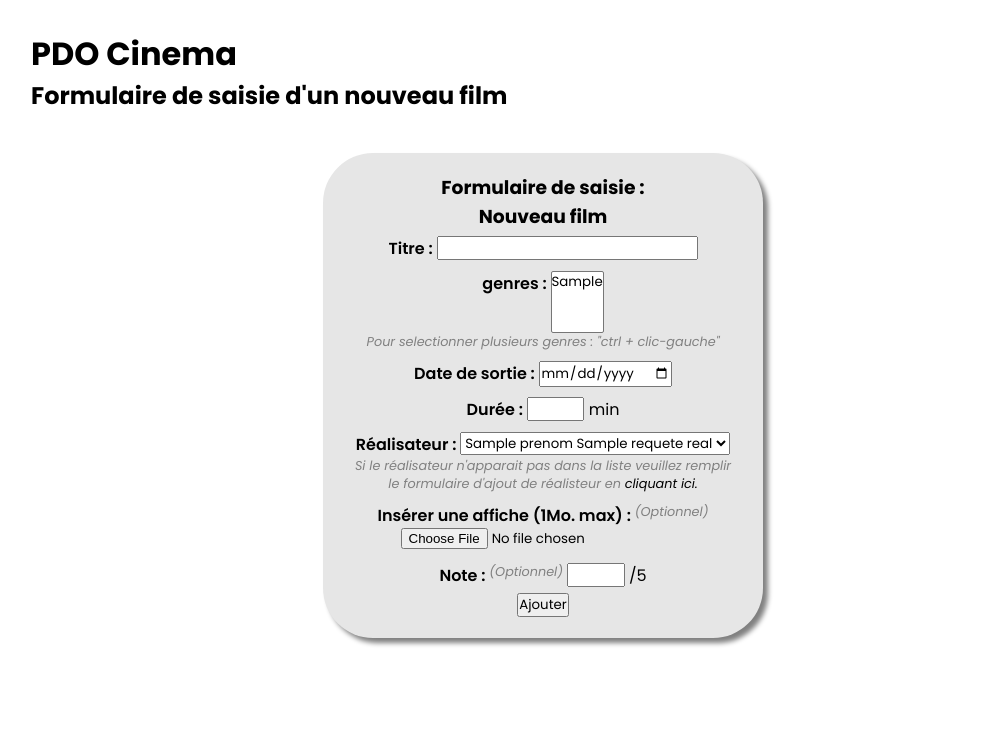
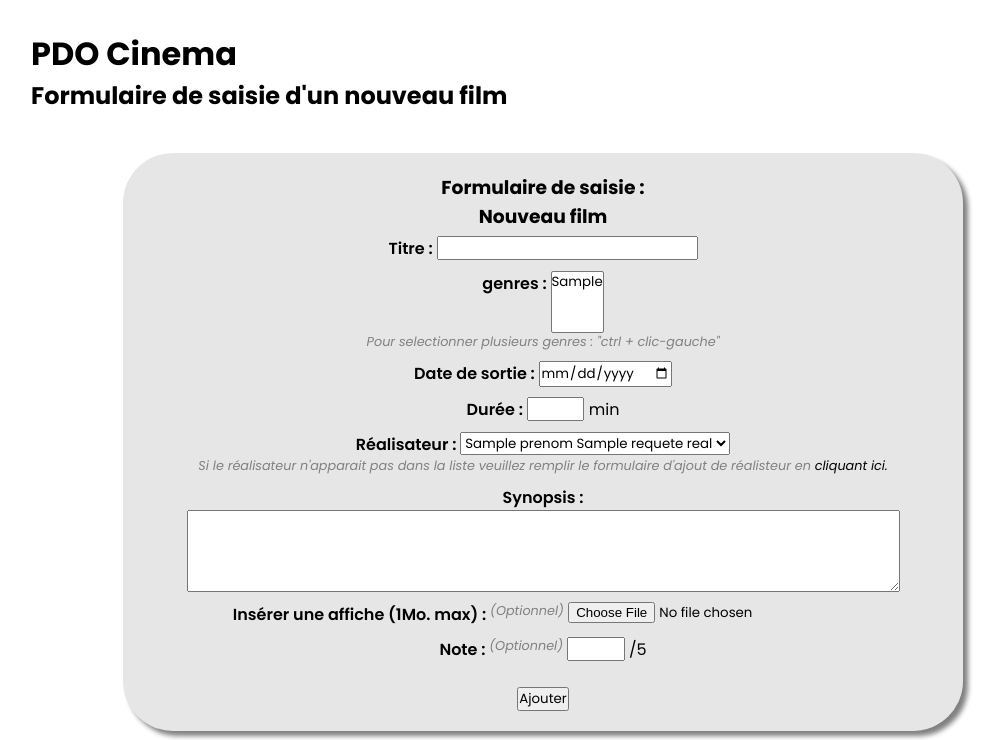
Before and after one commit to JeanNoLimit/appli_cinema, a PHP site: the page made by view/formulaireFilm.php in a window 1280 px wide. Shown: the part 60-800 px from the top of the page, without its empty margins (97-1099 px from the left). Run offline with PHP 8.4, Linux system fonts and the light colour scheme; the template is opened without the code that fills it: most values are stand-ins (such as "Sample title", 1, 10 or a date in 2020).

Commit message:
Ajout synopsis au formulaire + MAJ CSS

```diff
--- a/public/css/style.css
+++ b/public/css/style.css
@@ -225,7 +225,6 @@ table a:hover{
     text-align: center;
     padding: 20px;
     border-radius: 50px;
-    max-width: 400px;
     margin-top: 40px;
     background-color: #e6e6e6;
     box-shadow: 5px 5px 5px #808080;
@@ -239,7 +238,19 @@ table a:hover{
     font-style: italic;
     font-size: 0.8em ;
     color:#808080;
+}
 
+.formulaire_sm{
+    max-width: 400px;
+}
+
+.formulaire_film {
+    max-width: 800px;
+}
+
+textarea {
+    width: 90%;
+    height: 80px;
 }
 /* taille zone de saisie de la durée et note */
 .form_num{
@@ -251,6 +262,6 @@ table a:hover{
     font-weight: 600;
 }
 
-button {
-    margin-top: 30px;
+.button {
+    margin-top: 20px;
 }
--- a/view/formulaireCasting.php
+++ b/view/formulaireCasting.php
@@ -1,6 +1,6 @@
 <?php ob_start(); ?>
 
-<div class="formulaire">
+<div class="formulaire formulaire_sm">
     <form action="index.php?action=forumlaireCasting" method="post">
     <!-- Liste des films -->
     <div>
@@ -30,14 +30,14 @@
             </select>
     </div>
 
-       <input type="submit" value="Ajouter" name="submitCasting">
+       <input type="submit" value="Ajouter" name="submitCasting" class="button">
 
     </form>
 </div>
 
 <?php
 $titre="Formulaire Casting";
-$titre_secondaire="";
+$titre_secondaire="Formulaire de saisie d'un nouveau casting";
 $contenu=ob_get_clean();
 require "view/template.php";
 ?>
--- a/view/formulaireFilm.php
+++ b/view/formulaireFilm.php
@@ -1,6 +1,6 @@
 <?php ob_start()?>
 
-<div class="formulaire">
+<div class="formulaire formulaire_film">
     <h3>Formulaire de saisie : <br> Nouveau film </h3>
     <!-- Pour pouvoir soumettre un formulaire avec un type file il faut rajouer l'attribut enctype="multipart/form-data" dans la balise form -->
     <form action="index.php?action=formulaireFilm" method="post" enctype="multipart/form-data">
@@ -42,6 +42,10 @@
         </div>
 
         <div>
+            <label for="synopsis" class=label> Synopsis : </label>
+            <textarea name="synopsis" id="synopsis" ></textarea>
+        </div>
+        <div>
             <label for="affiche" class="label">Insérer une affiche (1Mo. max) : </label><span class="info_complementaire">(Optionnel)</span>
                 <input type="file" name="affiche" id="affiche" accept=".png, .jpeg, .jpg, .gif">
         </div>
@@ -50,7 +54,7 @@
             <label for="note" class="label">Note : </label><span class="info_complementaire">(Optionnel)</span>
                 <input type="number" name="note" id="note" min="0" max="5" step="0.1" class="form_num"> /5
         </div>
-        <input type="submit" value="Ajouter" name="submitFilm">
+        <input type="submit" value="Ajouter" name="submitFilm" class="button">
     </form>
 </div>
 
--- a/view/formulairePersonne.php
+++ b/view/formulairePersonne.php
@@ -1,6 +1,6 @@
 <?php ob_start()?>
 
-<div class="formulaire">
+<div class="formulaire formulaire_sm">
     <h3>Formulaire de saisie : <br> Nouveau réalisateur/acteur </h3>
     <form action="index.php?action=formulairePersonne" method="post">
         <div>
@@ -35,7 +35,7 @@
                 <label for="acteur">acteur</label>
         </div>
 
-        <input type="submit" name="submitPers" value="Ajouter" />
+        <input type="submit" name="submitPers" value="Ajouter" class="button">
     </form>
 </div>
 
--- a/view/formulaireRole.php
+++ b/view/formulaireRole.php
@@ -1,7 +1,7 @@
 <?php ob_start(); ?>
 
 
-<div class="formulaire">
+<div class="formulaire formulaire_sm">
     <h3>Formulaire de saisie : <br> Nouveau rôle </h3>
     <form action="index.php?action=formulaireRole" method="post">
 
@@ -11,7 +11,7 @@
             </label>
         </div>
 
-       <input type="submit" value="Envoyer" name="submitRole">
+       <input type="submit" value="Envoyer" name="submitRole" class="button">
 
     </form>
 </div>
@@ -22,6 +22,6 @@
 <?php
 
 $titre="Formulaire Nouveau rôle";
-$titre_secondaire="";
+$titre_secondaire="Formulaire de saisie d'un nouveau rôle";
 $contenu=ob_get_clean();
 require "view/template.php";
```
